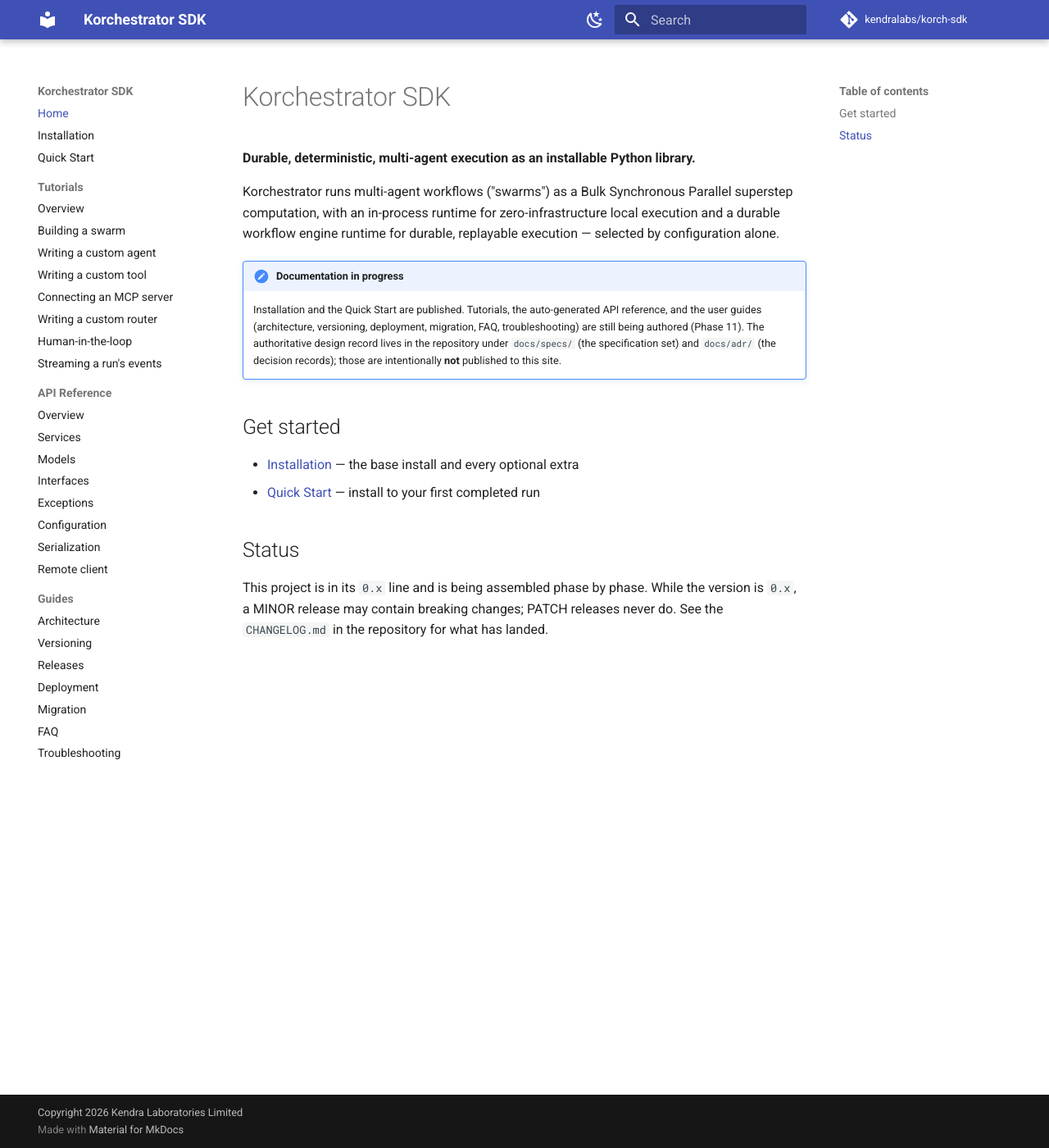
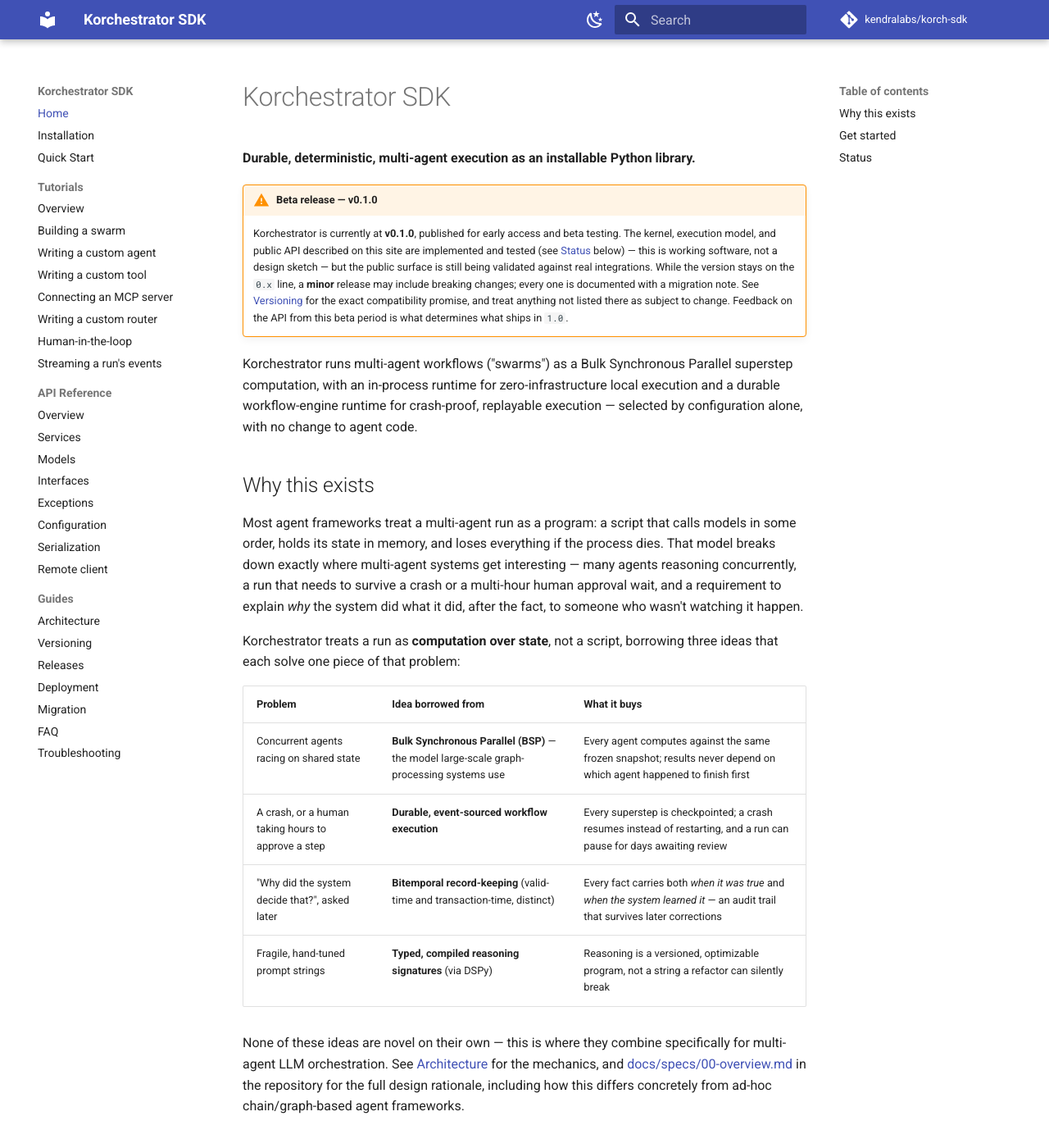
Before and after one commit to Kendralabs/korch-sdk, an MkDocs documentation site: the page built from docs/index.md, in a window 1280 px wide and 1400 px high. Shown: the whole window at 82% size. Built offline with MkDocs 1.6.1 and Material for MkDocs 9.7.7, drawn with Linux system fonts in a browser that asks for light colours; comment, search, counter and statistics services are not loaded; some of the changed text lies outside the part shown.

Commit message:
docs: mark v0.1.0 as beta, deepen conceptual grounding, add VPS docs deployment reference
- Homepage now states the current version explicitly and carries a clear
  beta-testing notice instead of the stale "documentation in progress" note
  (P11 is complete; tutorials and the API reference are published).
- Versioning page's 0.x warning now names the beta status directly, not just
  the breaking-change caveat.
- Architecture page gains the formal reducer laws (associativity,
  order-independence, totality) behind the determinism claim, and grounds
  bitemporal state tracking in the established valid-time/transaction-time
  model instead of asserting it without context.
- Adds DOCS_DEPLOYMENT.md: what/how/where for the standalone VPS-hosted
  documentation deployment, plus package/release install instructions.

```diff
--- a/docs/index.md
+++ b/docs/index.md
@@ -2,24 +2,64 @@
 
 **Durable, deterministic, multi-agent execution as an installable Python library.**
 
+!!! warning "Beta release — v0.1.0"
+    Korchestrator is currently at **v0.1.0**, published for early access and beta testing.
+    The kernel, execution model, and public API described on this site are implemented and
+    tested (see [Status](#status) below) — this is working software, not a design sketch — but
+    the public surface is still being validated against real integrations. While the version
+    stays on the `0.x` line, a **minor** release may include breaking changes; every one is
+    documented with a migration note. See [Versioning](versioning.md) for the exact compatibility
+    promise, and treat anything not listed there as subject to change. Feedback on the API from
+    this beta period is what determines what ships in `1.0`.
+
 Korchestrator runs multi-agent workflows ("swarms") as a Bulk Synchronous Parallel superstep
 computation, with an in-process runtime for zero-infrastructure local execution and a durable
-workflow engine runtime for durable, replayable execution — selected by configuration alone.
+workflow-engine runtime for crash-proof, replayable execution — selected by configuration alone,
+with no change to agent code.
 
-!!! note "Documentation in progress"
-    Installation and the Quick Start are published. Tutorials, the auto-generated API reference,
-    and the user guides (architecture, versioning, deployment, migration, FAQ, troubleshooting)
-    are still being authored (Phase 11). The authoritative design record lives in the repository
-    under `docs/specs/` (the specification set) and `docs/adr/` (the decision records); those are
-    intentionally **not** published to this site.
+## Why this exists
+
+Most agent frameworks treat a multi-agent run as a program: a script that calls models in some
+order, holds its state in memory, and loses everything if the process dies. That model breaks down
+exactly where multi-agent systems get interesting — many agents reasoning concurrently, a run that
+needs to survive a crash or a multi-hour human approval wait, and a requirement to explain *why*
+the system did what it did, after the fact, to someone who wasn't watching it happen.
+
+Korchestrator treats a run as **computation over state**, not a script, borrowing three ideas that
+each solve one piece of that problem:
+
+| Problem | Idea borrowed from | What it buys |
+|---|---|---|
+| Concurrent agents racing on shared state | **Bulk Synchronous Parallel (BSP)** — the model large-scale graph-processing systems use | Every agent computes against the same frozen snapshot; results never depend on which agent happened to finish first |
+| A crash, or a human taking hours to approve a step | **Durable, event-sourced workflow execution** | Every superstep is checkpointed; a crash resumes instead of restarting, and a run can pause for days awaiting review |
+| "Why did the system decide that?", asked later | **Bitemporal record-keeping** (valid-time and transaction-time, distinct) | Every fact carries both *when it was true* and *when the system learned it* — an audit trail that survives later corrections |
+| Fragile, hand-tuned prompt strings | **Typed, compiled reasoning signatures** (via DSPy) | Reasoning is a versioned, optimizable program, not a string a refactor can silently break |
+
+None of these ideas are novel on their own — this is where they combine specifically for
+multi-agent LLM orchestration. See [Architecture](architecture.md) for the mechanics, and
+[docs/specs/00-overview.md](https://github.com/kendralabs/korch-sdk/blob/main/docs/specs/00-overview.md)
+in the repository for the full design rationale, including how this differs concretely from
+ad-hoc chain/graph-based agent frameworks.
 
 ## Get started
 
 - [Installation](installation.md) — the base install and every optional extra
 - [Quick Start](quickstart.md) — install to your first completed run
+- [Tutorials](tutorials/index.md) — swarms, custom agents/tools/routers, MCP, human-in-the-loop, streaming
+- [Architecture](architecture.md) — how the superstep kernel, the ARI ports, and the layering fit together, and why
+- [API Reference](reference/index.md) — the full public surface
 
 ## Status
 
-This project is in its `0.x` line and is being assembled phase by phase. While the version is
-`0.x`, a MINOR release may contain breaking changes; PATCH releases never do. See the
-`CHANGELOG.md` in the repository for what has landed.
+Phases 0 through 11 (kernel, runtimes, agents, routing, tools/MCP/A2A, governance, cross-cutting
+foundations, testing, and this documentation) are complete and covered by the test suite described
+in [docs/specs/09-testing-and-quality.md](https://github.com/kendralabs/korch-sdk/blob/main/docs/specs/09-testing-and-quality.md).
+`v0.1.0` is tagged and published as a
+[GitHub Release](https://github.com/kendralabs/korch-sdk/releases/tag/v0.1.0) on this private
+repository — not yet on PyPI, a deliberate, documented choice while the repository stays private
+(see [Releases](releases.md)).
+
+"Complete" describes what has shipped and is tested — not a claim that the public API is frozen.
+That's exactly what the `0.x` line and this beta period are for: see
+[Versioning](versioning.md) for what's covered by the compatibility promise today, and the
+`CHANGELOG.md` in the repository for what has landed release by release.
```
Also changed, not shown: DOCS_DEPLOYMENT.md (added, +76 -0 lines), docs/architecture.md (+28 -0 lines), docs/versioning.md (+6 -3 lines).
